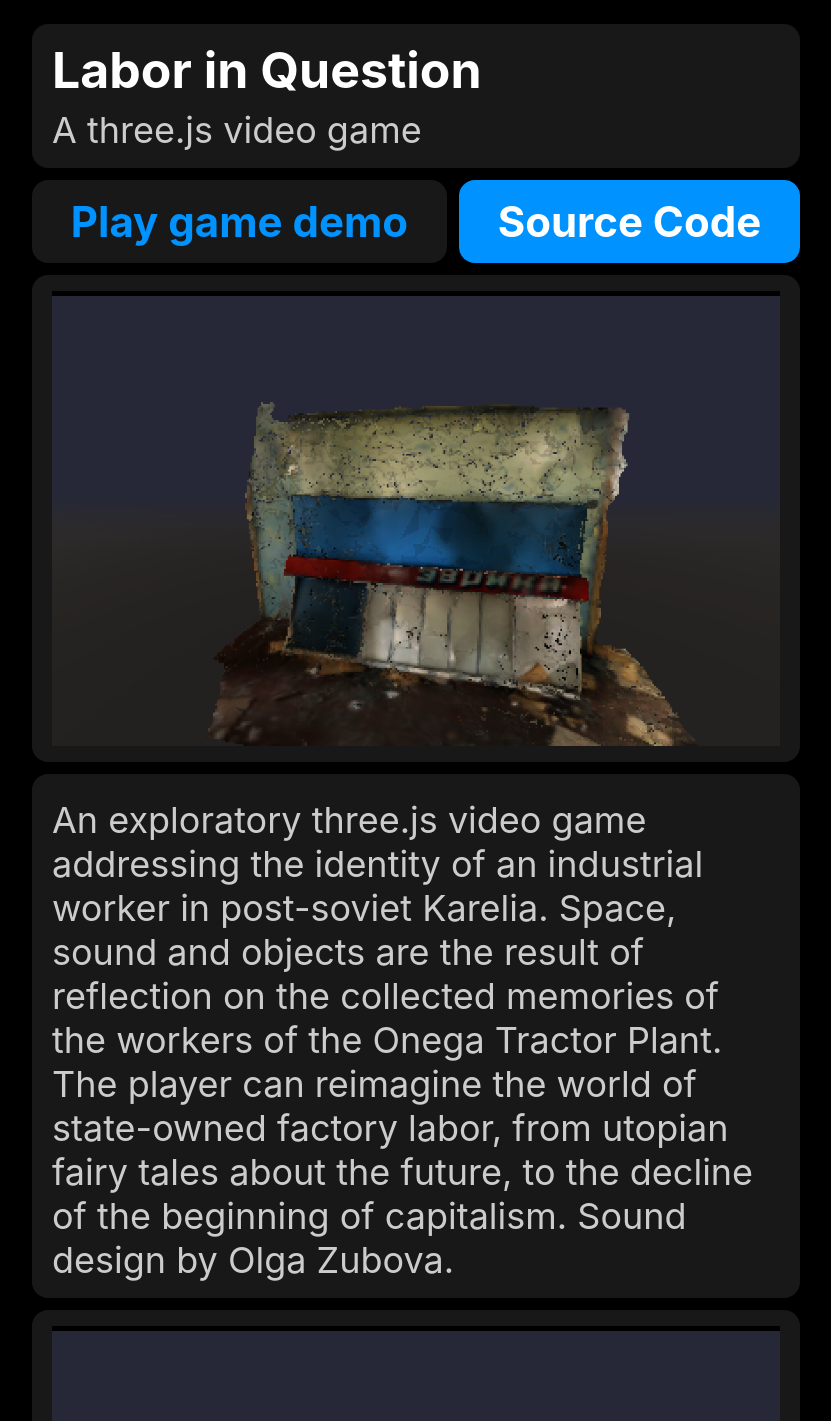
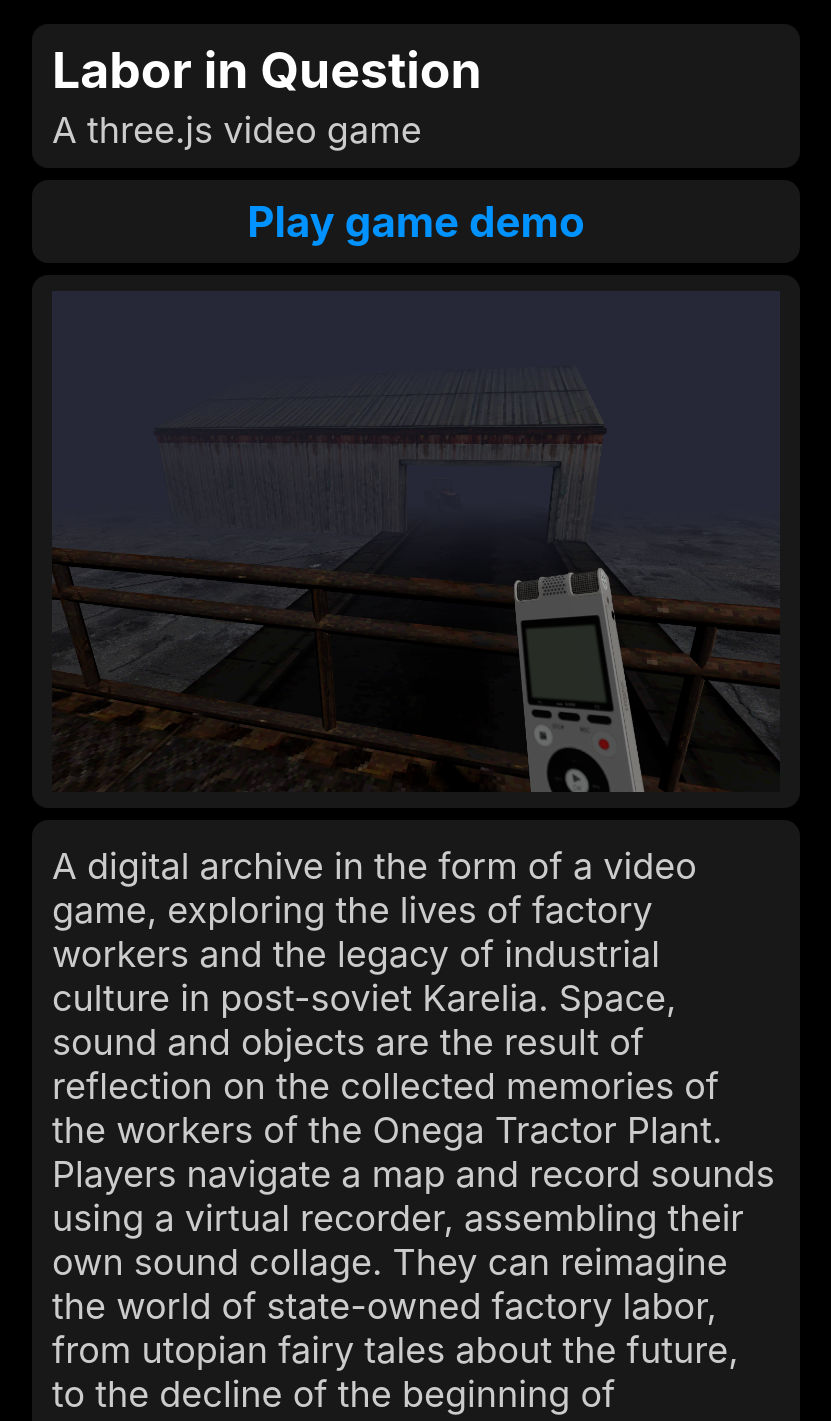
Before and after one commit to denicprotopopov/denisprotopopov.com, a SvelteKit app: page /art/labor in a window 1280 px wide. Shown: the top 1421 px of the page, without its empty margins (224-1055 px from the left). Built offline with nearby package versions, Linux system fonts and the light colour scheme.

Commit message:
lin update

```diff
--- a/src/routes/art/labor/+page.svelte
+++ b/src/routes/art/labor/+page.svelte
@@ -27,32 +27,40 @@
 				</div>
 			</div>
 			<div class="row">
-				<a class="cell centered" href="https://factory-worker.vercel.app/">
+				<a class="cell centered" href="https://factory-ges-2.vercel.app/">
 					<h2>Play game demo</h2>
 				</a>
-				<a
+				<!-- <a
 					class="bright_cell centered"
 					href="https://github.com/denicprotopopov/labor-in-question"
 					target="_blank"
 				>
 					<h2bright>Source Code</h2bright>
-				</a>
+				</a> -->
 			</div>
 			<div class="row">
 				<div class="cell">
-					<img class="image" src="../images/labor2.png" />
+					<img class="image" src="../images/ges.png" />
+				</div>
+			</div>
+
+
+			<div class="row">
+				<div class="cell">
+					<p>
+						A digital archive in the form of a video game, exploring the lives of factory workers and the legacy of industrial culture in
+						post-soviet Karelia. Space, sound and objects are the result of reflection on the
+						collected memories of the workers of the Onega Tractor Plant.
+						Players navigate a map and record sounds using a virtual recorder, assembling their own sound collage. They can reimagine
+						the world of state-owned factory labor, from utopian fairy tales about the future, to
+						the decline of the beginning of capitalism.
+					</p>
 				</div>
 			</div>
 
 			<div class="row">
 				<div class="cell">
-					<p>
-						An exploratory three.js video game addressing the identity of an industrial worker in
-						post-soviet Karelia. Space, sound and objects are the result of reflection on the
-						collected memories of the workers of the Onega Tractor Plant. The player can reimagine
-						the world of state-owned factory labor, from utopian fairy tales about the future, to
-						the decline of the beginning of capitalism. Sound design by Olga Zubova.
-					</p>
+					<img class="image" src="../images/ges2.png" />
 				</div>
 			</div>
 
```
Also changed, not shown: static/images/ges.png (added), static/images/ges2.png (added).
